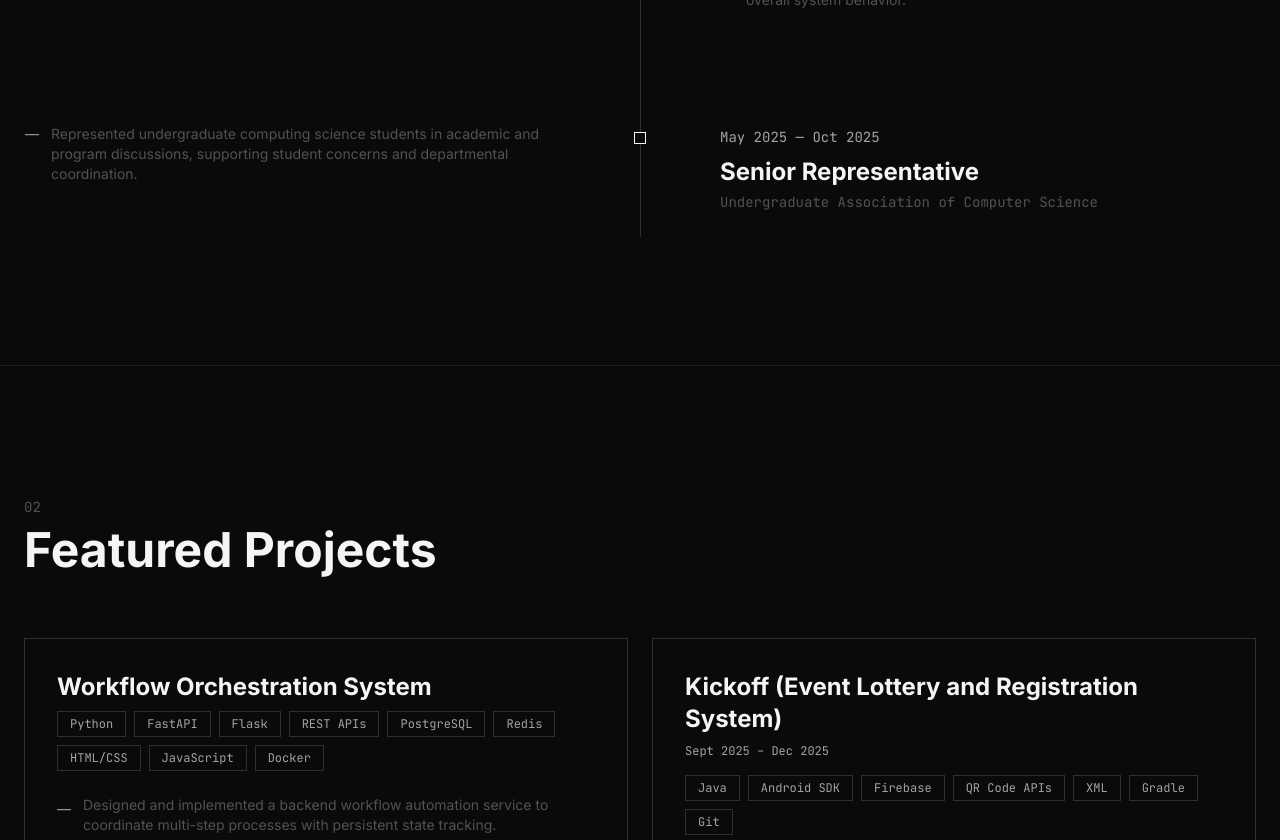
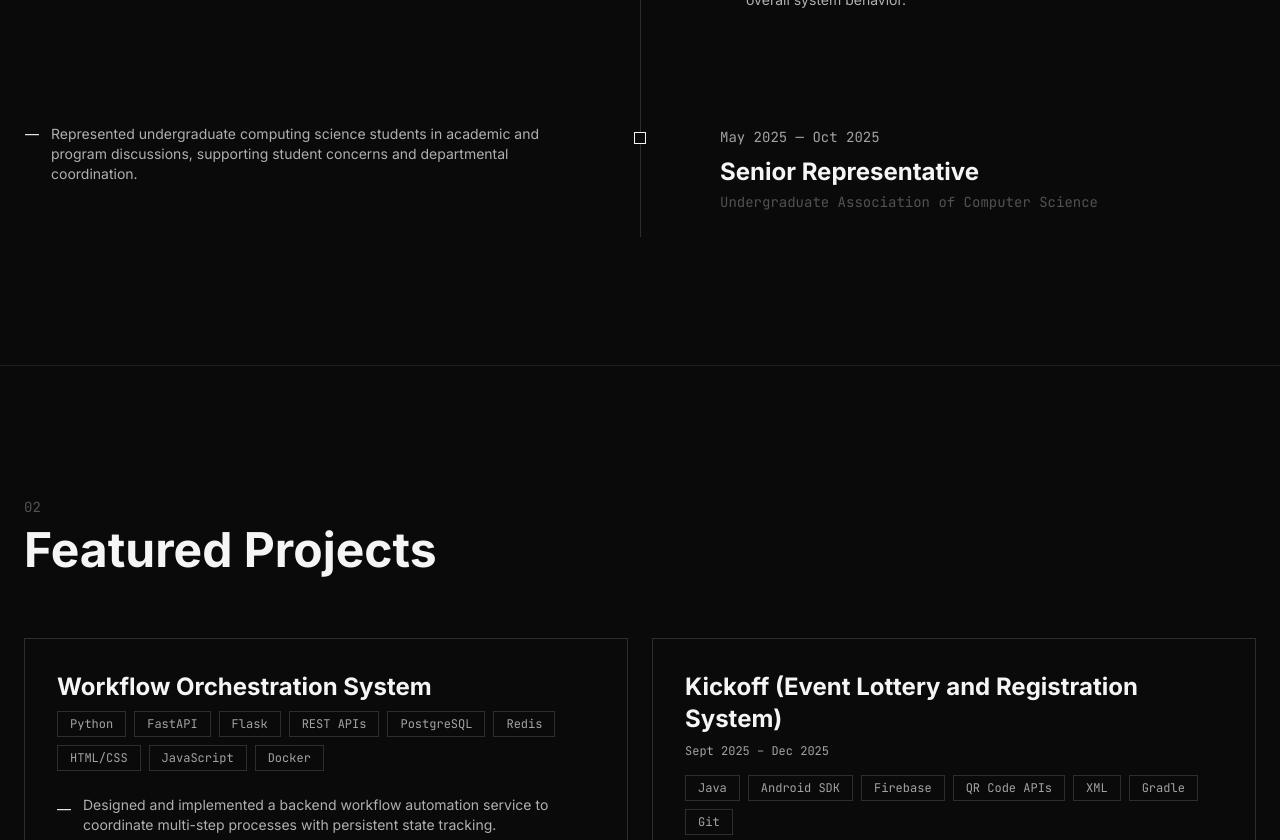
Before and after one commit to gill-amitoj/gill-amitoj.github.io, a React (Vite) app: page / in a window 1280 px wide. Shown: the part 1960-2800 px from the top of the page. Built offline with nearby package versions, Linux system fonts and the light colour scheme.

Commit message:
Brighten bullet points and update Skills section

```diff
--- a/src/components/Experience.jsx
+++ b/src/components/Experience.jsx
@@ -129,8 +129,8 @@ function ExperienceItem({ experience, index, inView }) {
       <div className={`${isEven ? 'md:pl-16' : 'md:order-1 md:pr-16'}`}>
         <ul className={`space-y-3 ${!isEven && 'md:text-left'}`}>
           {experience.description.map((point, i) => (
-            <li key={i} className="text-muted text-sm flex gap-3">
-              <span className="text-accent shrink-0">—</span>
+            <li key={i} className="text-light/70 text-sm flex gap-3">
+              <span className="text-light shrink-0">—</span>
               <span>{point}</span>
             </li>
           ))}
--- a/src/components/Projects.jsx
+++ b/src/components/Projects.jsx
@@ -150,8 +150,8 @@ function ProjectCard({ project }) {
 
       <ul className="space-y-3 mb-8">
         {project.description.map((point, i) => (
-          <li key={i} className="text-muted text-sm flex gap-3">
-            <span className="text-accent mt-1">—</span>
+          <li key={i} className="text-light/70 text-sm flex gap-3">
+            <span className="text-light mt-1">—</span>
             <span>{point}</span>
           </li>
         ))}
--- a/src/components/Skills.jsx
+++ b/src/components/Skills.jsx
@@ -3,24 +3,24 @@ import { useInView } from './hooks/useInView'
 
 const skillCategories = [
   {
-    name: 'ML',
-    skills: ['TensorFlow', 'PyTorch', 'Scikit-learn', 'MLflow', 'Hugging Face', 'LangChain']
+    name: 'Languages',
+    skills: ['Python', 'Java', 'SQL', 'JavaScript', 'TypeScript', 'R', 'C#', 'C/C++']
   },
   {
-    name: 'Data',
-    skills: ['Pandas', 'NumPy', 'SQL', 'PostgreSQL', 'MongoDB', 'Pinecone']
+    name: 'Frameworks & Testing',
+    skills: ['FastAPI', 'Flask', 'REST APIs', 'pytest', 'Selenium', 'Appium', 'Unit Testing', 'API Testing', 'Regression Testing']
   },
   {
-    name: 'Backend',
-    skills: ['Python', 'FastAPI', 'Node.js', 'Java', 'REST APIs', 'GraphQL']
+    name: 'Data & Databases',
+    skills: ['PostgreSQL', 'Redis', 'ETL Pipelines', 'JSON', 'Data Validation', 'Indexing', 'Query Optimization']
   },
   {
-    name: 'DevOps',
-    skills: ['Docker', 'Kubernetes', 'AWS', 'GCP', 'CI/CD', 'Terraform']
+    name: 'Cloud & DevOps',
+    skills: ['Azure', 'Azure Databricks', 'Docker', 'Kubernetes', 'Git/GitHub', 'CI/CD', 'Jira']
   },
   {
-    name: 'Tools',
-    skills: ['Git', 'Linux', 'VS Code', 'Jupyter', 'Postman', 'Figma']
+    name: 'GenAI / Agents',
+    skills: ['OpenAI API', 'Azure OpenAI', 'LangChain', 'AutoGen', 'Semantic Kernel', 'Prompt Engineering', 'RAG']
   }
 ]
 
```
